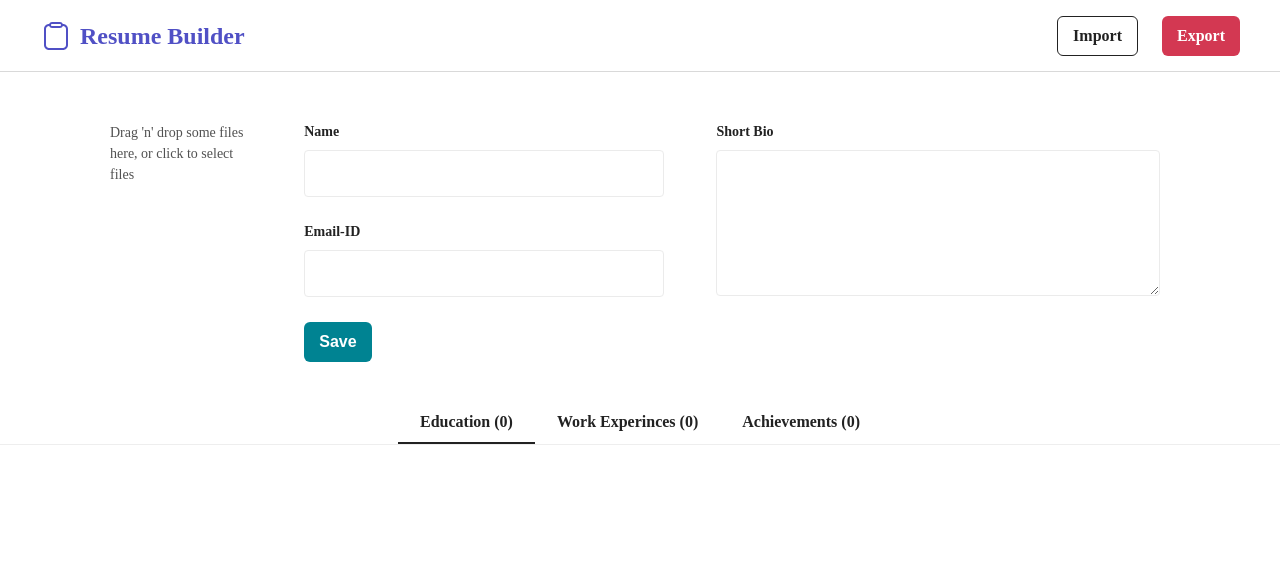
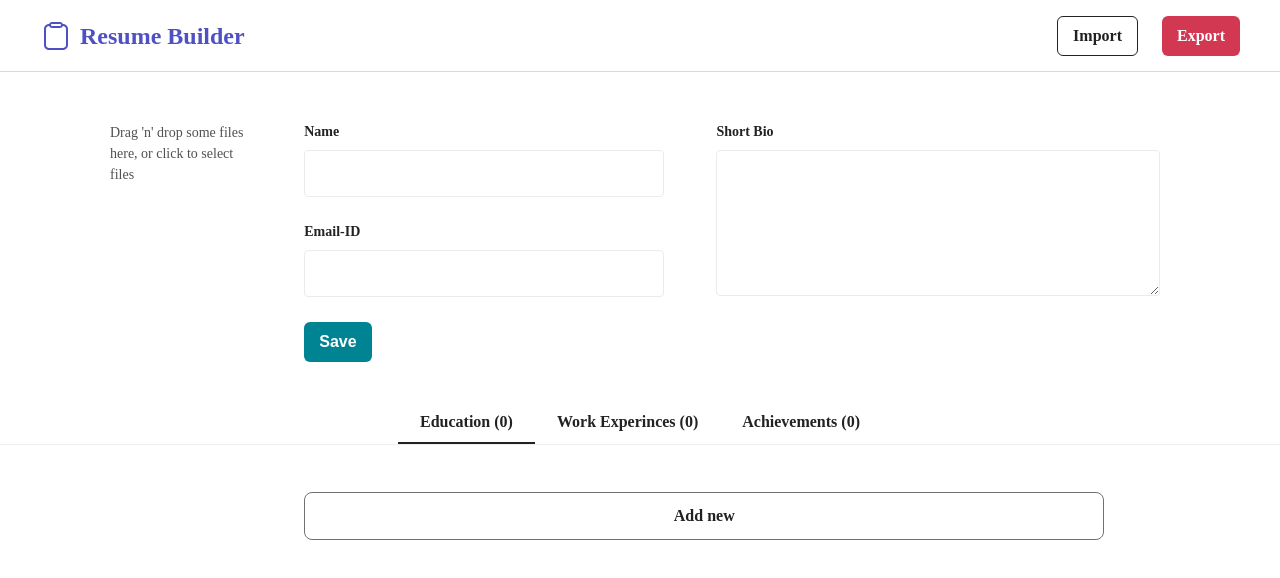
Before and after one commit to mrsharma2404/resume-builder, a Next.js app: page / in a window 1280 px wide. Shown: the top 578 px of the page. Built offline with nearby package versions, Linux system fonts and the light colour scheme.

Commit message:
added btn in tab panel

```diff
--- a/src/components/Buttons/BasicButton/index.tsx
+++ b/src/components/Buttons/BasicButton/index.tsx
@@ -7,11 +7,14 @@ const BasicButton = ({
   onClickFunction
 }: {
   label: string
-  className: string
+  className?: string
   onClickFunction: () => void
 }) => {
   return (
-    <div className={`${styles.commonStyle} ${className}`} onClick={() => onClickFunction()}>
+    <div
+      className={`${styles.commonStyle} ${className ? className : ''}`}
+      onClick={() => onClickFunction()}
+    >
       {label}
     </div>
   )
--- a/src/components/MainSection/index.module.scss
+++ b/src/components/MainSection/index.module.scss
@@ -3,6 +3,7 @@
   flex-direction: column;
   width: 100vw;
   align-items: center;
+  justify-content: center;
 }
 .tablist {
   display: flex;
@@ -33,3 +34,26 @@
   height: 1px;
   background: #eee;
 }
+.tabPanelWrapper {
+  display: flex;
+  flex-direction: column;
+  margin: 0px 120px 0px 110px;
+  width: auto;
+}
+.tabPanelContainer {
+  display: flex;
+  flex-direction: column;
+  padding: 47px 0px;
+  width: 800px;
+  margin-left: 18.5%;
+  // size of left-container & gap in profile section,
+  // i need to allign both input that's why i added this margin istead of auto
+  // although we can improve this by discussing
+  // resposiveness of design with profile section and main section
+}
+.addBtn {
+  border-radius: 8px;
+  border: 1px solid #717171;
+  height: 48px;
+  justify-content: center;
+}
--- a/src/components/MainSection/index.tsx
+++ b/src/components/MainSection/index.tsx
@@ -4,6 +4,7 @@ import { Tab, TabList, TabPanel, Tabs } from 'react-tabs'
 
 // styles import
 import styles from './index.module.scss'
+import BasicButton from '@components/Buttons/BasicButton'
 
 // TODO: need to think of a suitable name for this section
 const MainSection = () => {
@@ -11,7 +12,7 @@ const MainSection = () => {
 
   return (
     <div className={styles.wrapper}>
-      <Tabs selectedTabClassName={styles.selectedTab}>
+      <Tabs selectedTabClassName={styles.selectedTab} className={styles.tabs}>
         <TabList className={styles.tablist}>
           {resumeSectionNameList.map((resumeSectionName, index) => {
             return (
@@ -23,7 +24,12 @@ const MainSection = () => {
         </TabList>
         <div className={styles.divider}></div>
 
-        <TabPanel></TabPanel>
+        <TabPanel className={styles.tabPanelWrapper}>
+          <div className={styles.tabPanelContainer}>
+            <BasicButton label="Add new" onClickFunction={() => {}} className={styles.addBtn} />
+            <div></div>
+          </div>
+        </TabPanel>
         <TabPanel></TabPanel>
         <TabPanel></TabPanel>
       </Tabs>
--- a/src/components/ProfileSection/index.module.scss
+++ b/src/components/ProfileSection/index.module.scss
@@ -7,7 +7,6 @@
 
 // we can improve the css implementation based on how resposive we need it
 // as of now just completed the basic UI
-
 .mainContainer {
   display: flex;
   width: 100%;
```
